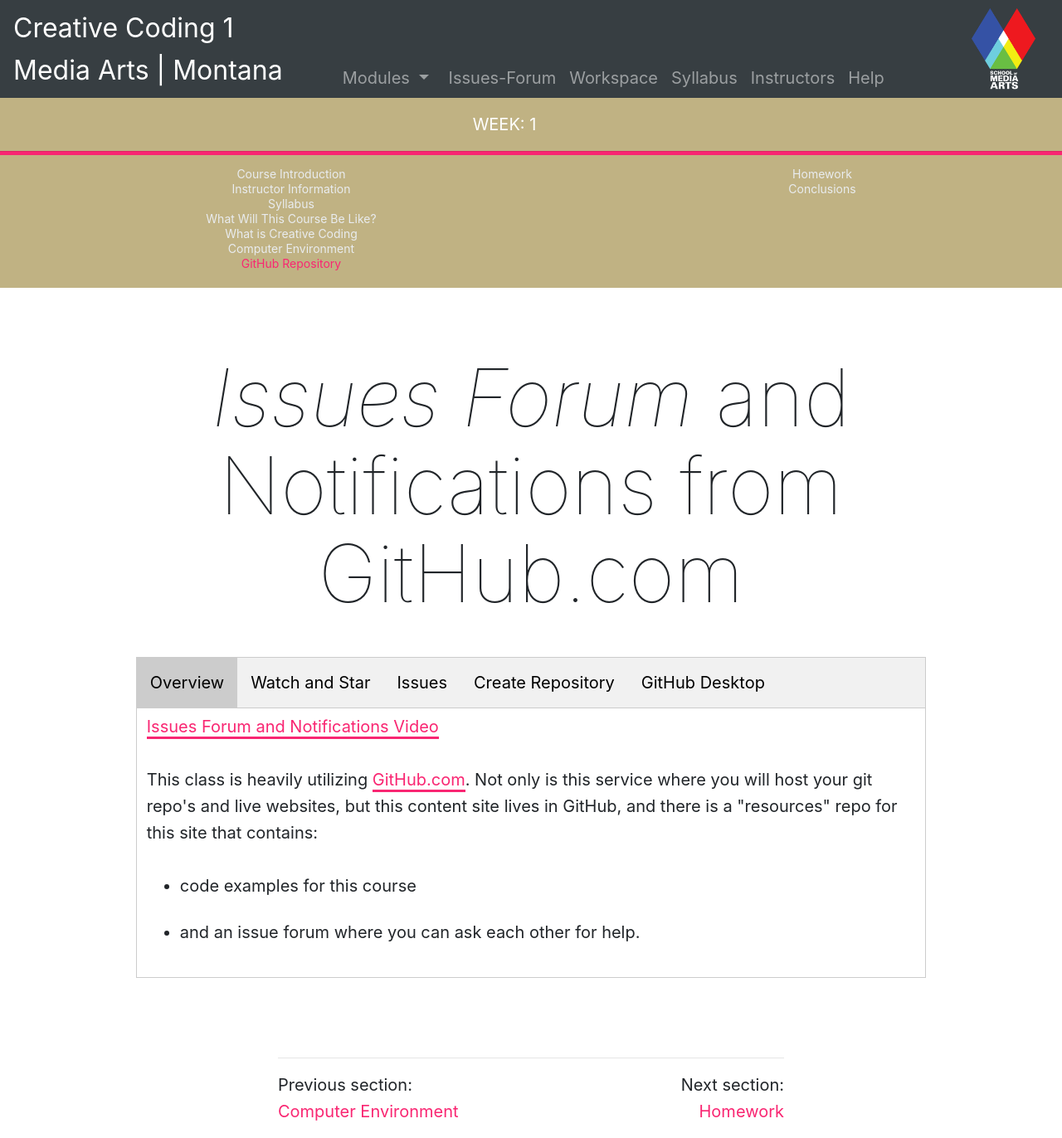
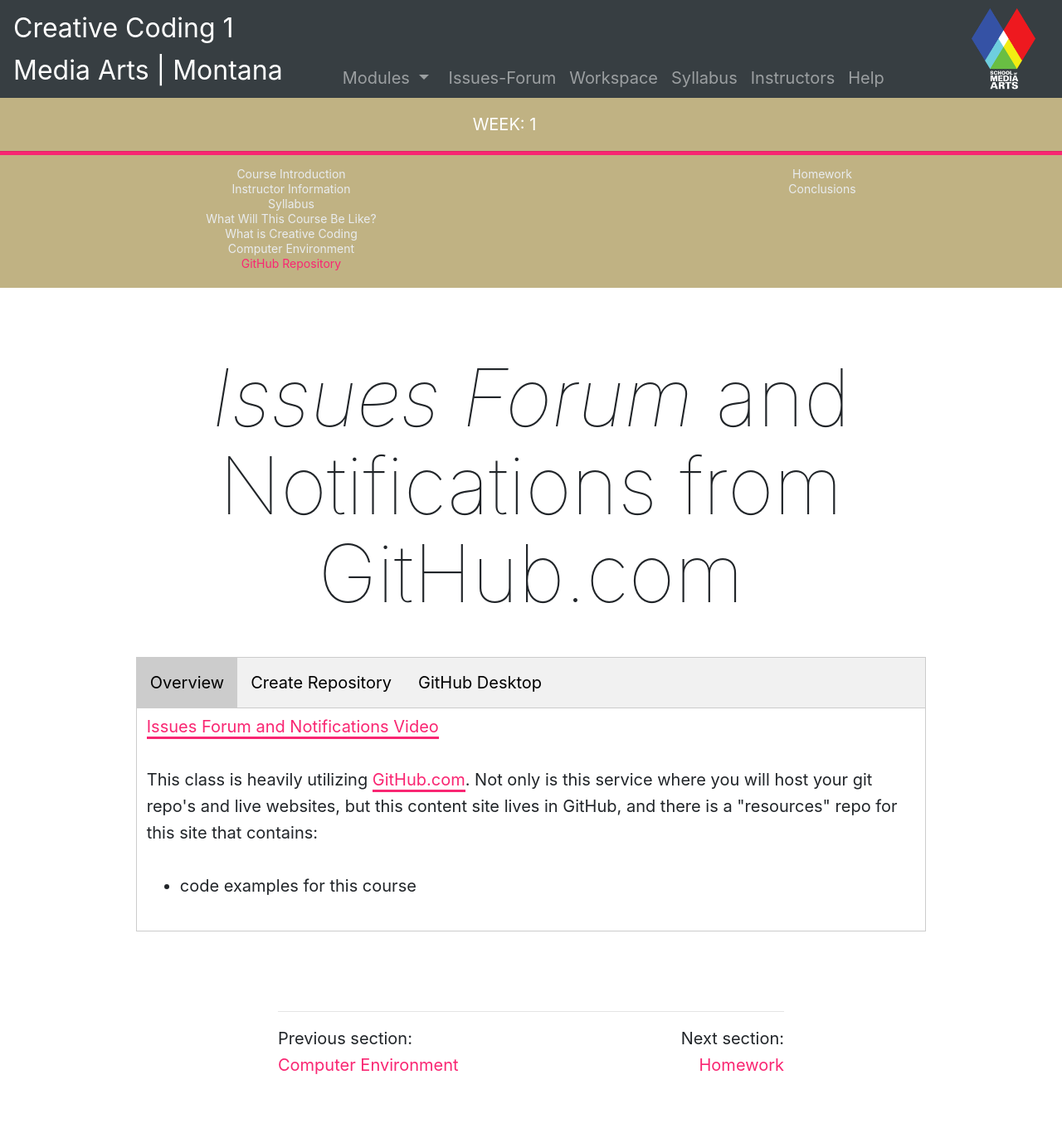
Before and after one commit to Montana-Media-Arts/MART120-Spring2023, a Jekyll site: the page built from modules/week-1/_posts/2017-01-08-github-reposity.md, in a window 1280 px wide. Shown: the whole page at 83% size. Built offline with Jekyll 4.4.1, drawn with Linux system fonts in a browser that asks for light colours; nearby versions of some CDN libraries; after the commit the page ends 1316 px from its top, so only the background shows below that.

Commit message:
Update 2017-01-08-github-reposity.md

```diff
--- a/modules/week-1/_posts/2017-01-08-github-reposity.md
+++ b/modules/week-1/_posts/2017-01-08-github-reposity.md
@@ -8,8 +8,6 @@ module: 1
 
 <div class="tab">
   <button class="tablinks active" onclick="openTab(event, 'Overview')">Overview</button>
-  <button class="tablinks" onclick="openTab(event, 'Watch')">Watch and Star</button>
-  <button class="tablinks" onclick="openTab(event, 'Issues')">Issues</button>
   <button class="tablinks" onclick="openTab(event, 'Create')">Create Repository</button>
   <button class="tablinks" onclick="openTab(event, 'GitHub')">GitHub Desktop</button>
 </div>
@@ -21,7 +19,6 @@ module: 1
 <p>This class is heavily utilizing <a href="https://github.com" target="_blank">GitHub.com</a>. Not only is this service where you will host your git repo's and live websites, but this content site lives in GitHub, and there is a "resources" repo for this site that contains:</p>
 <ul>
 <li>code examples for this course</li>
-<li>and an issue forum where you can ask each other for help.</li>
 </ul>
 
 </div>
```
